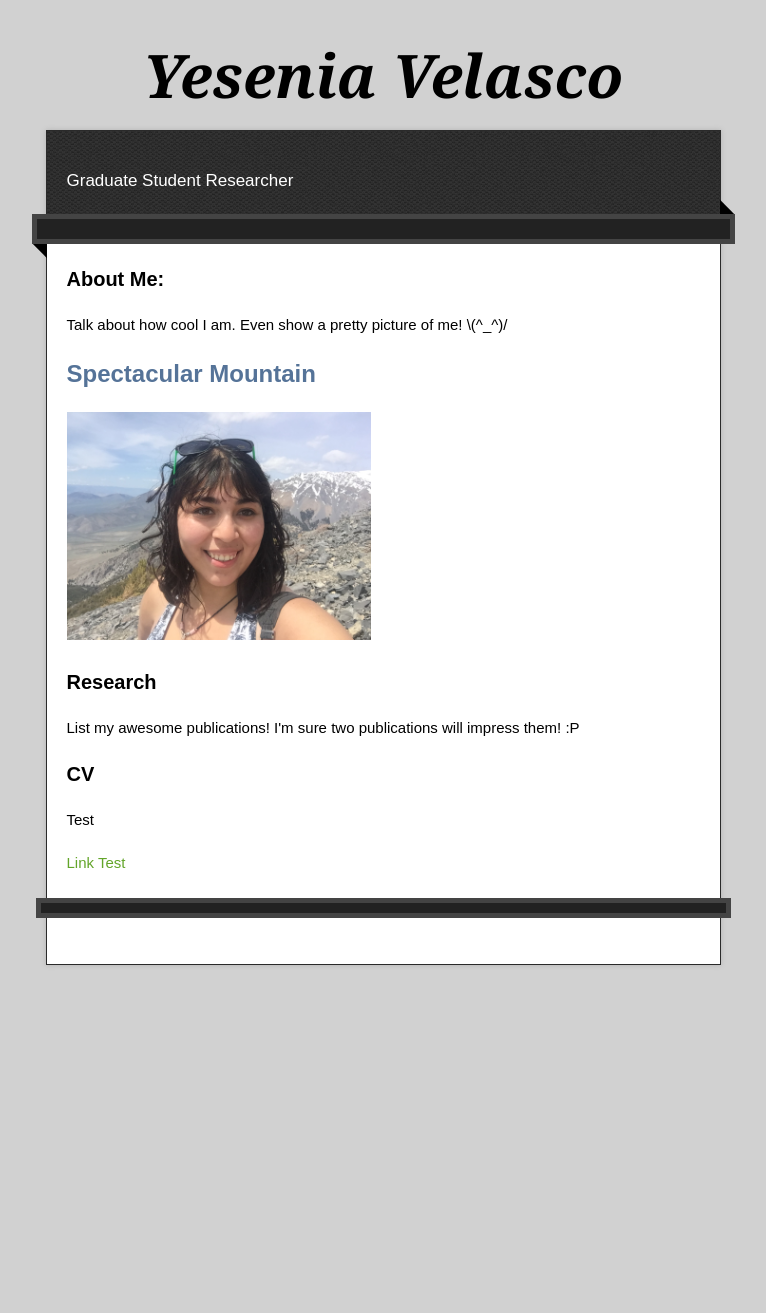
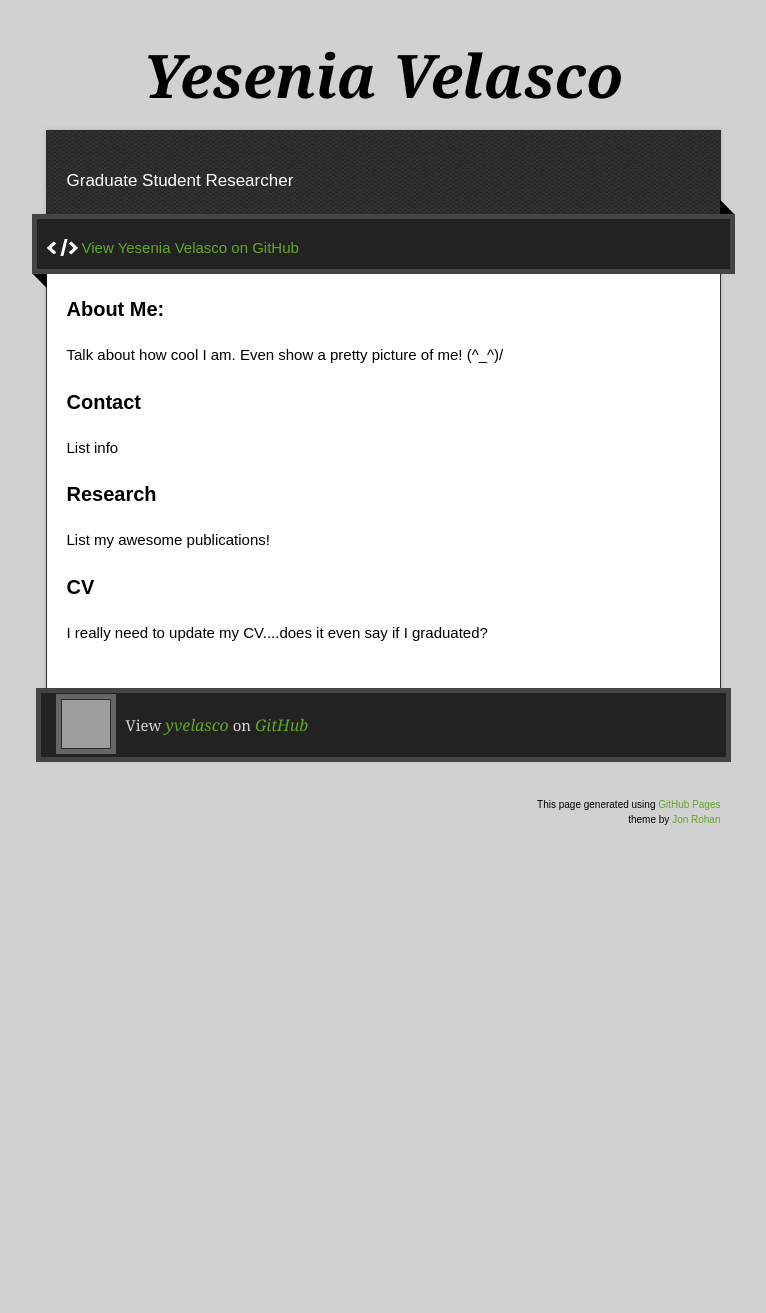
Before and after one commit to yvelasco/yvelasco.github.io, a PHP site: page / in a window 1280 px wide. Shown: the whole page, without its empty margins (257-1023 px from the left). After the commit the page ends 825 px from the top, so only its background shows below. Run offline with PHP 8.4, Linux system fonts and the light colour scheme; some libraries are stand-ins or nearby versions; grey boxes are pictures that could not be loaded.

Commit message:
Replace master branch with page content via GitHub

```diff
--- a/index.html
+++ b/index.html
@@ -29,7 +29,7 @@
       <div id="main" role="main">
         <div class="download-bar">
         <div class="inner">
-        <!--  <a href="https://github.com/yvelasco" class="code">View Yesenia Velasco on GitHub</a> -->
+          <a href="https://github.com/yvelasco" class="code">View Yesenia Velasco on GitHub</a>
         </div>
         <span class="blc"></span><span class="trc"></span>
         </div>
@@ -37,34 +37,33 @@
           <h3>
 <a id="about-me" class="anchor" href="#about-me" aria-hidden="true"><span aria-hidden="true" class="octicon octicon-link"></span></a>About Me:</h3>
 
-<p>Talk about how cool I am. Even show a pretty picture of me! \(^_^)/ </p>
+<p>Talk about how cool I am. Even show a pretty picture of me!    (^_^)/</p>
 
-<h2>Spectacular Mountain</h2>
-<img src="https://raw.githubusercontent.com/yvelasco/yvelasco.github.io/master/images/IMG_1314.JPG" alt="Mountain View" style="width:304px;height:228px;">
+<h3>
+<a id="contact" class="anchor" href="#contact" aria-hidden="true"><span aria-hidden="true" class="octicon octicon-link"></span></a>Contact</h3>
+
+<p>List info</p>
 
 <h3>
 <a id="research" class="anchor" href="#research" aria-hidden="true"><span aria-hidden="true" class="octicon octicon-link"></span></a>Research</h3>
 
-<p>List my awesome publications! I'm sure two publications will impress them! :P</p>
+<p>List my awesome publications!</p>
 
 <h3>
 <a id="cv" class="anchor" href="#cv" aria-hidden="true"><span aria-hidden="true" class="octicon octicon-link"></span></a>CV</h3>
 
-<!-- <p>I really need to update my CV....does it even say if I graduated?</p> -->
-<p> Test </p>
-<a href="cv.html">Link Test</a>
-<!-- <iframe src="yvelasco.github.io/images/testing.pdf"  style="width="500" height="700"" frameborder="0"></iframe> -->
+<p>I really need to update my CV....does it even say if I graduated?</p>
         </article>
       </div>
     </div>
     <footer>
       <div class="owner">
 
-     <!-- <p><a href="https://github.com/yvelasco" class="avatar"><img src="https://avatars3.githubusercontent.com/u/22229606?v=3&amp;s=60" width="48" height="48"></a>View <a href="https://github.com/yvelasco">yvelasco</a> on <a href="https://www.github.com">GitHub</a></p> -->
+      <p><a href="https://github.com/yvelasco" class="avatar"><img src="https://avatars3.githubusercontent.com/u/22229606?v=3&amp;s=60" width="48" height="48"></a>View <a href="https://github.com/yvelasco">yvelasco</a> on <a href="https://www.github.com">GitHub</a></p>
 
       </div>
       <div class="creds">
-      <!--  <small>This page generated using <a href="https://pages.github.com/">GitHub Pages</a><br>theme by <a href="https://twitter.com/jonrohan/">Jon Rohan</a></small> -->
+        <small>This page generated using <a href="https://pages.github.com/">GitHub Pages</a><br>theme by <a href="https://twitter.com/jonrohan/">Jon Rohan</a></small>
       </div>
     </footer>
   </div>
--- a/params.json
+++ b/params.json
@@ -1,6 +1,6 @@
 {
   "name": "Yesenia Velasco",
   "tagline": "Graduate Student Researcher",
-  "body": "### About Me:\r\nTalk about how cool I am. Even show a pretty picture of me!    \\(^_^)/\r\n\r\n### Research\r\nList my awesome publications! I'm sure two publications will impress them! :P\r\n\r\n### CV\r\nI really need to update my CV....does it even say if I graduated?\r\n\r\n",
+  "body": "### About Me:\r\nTalk about how cool I am. Even show a pretty picture of me!    \\(^_^)/\r\n\r\n### Contact\r\nList info\r\n\r\n### Research\r\nList my awesome publications!\r\n\r\n### CV\r\nI really need to update my CV....does it even say if I graduated?\r\n\r\n",
   "note": "Don't delete this file! It's used internally to help with page regeneration."
 }
--- a/stylesheets/stylesheet.css
+++ b/stylesheets/stylesheet.css
@@ -681,8 +681,8 @@ a.download-button span {
 }
 
 footer {
-  margin-bottom: 180px;
-  padding-bottom: 180px;
+  margin-bottom: 60px;
+  padding-bottom: 60px;
 }
 
 footer .owner {
@@ -704,7 +704,7 @@ footer .owner .avatar {
   background-color: #666;
   display: block;
   margin: -19px 10px 0 0;
-  width: 180px;
+  width: 60px;
   float: left;
 }
 
```
